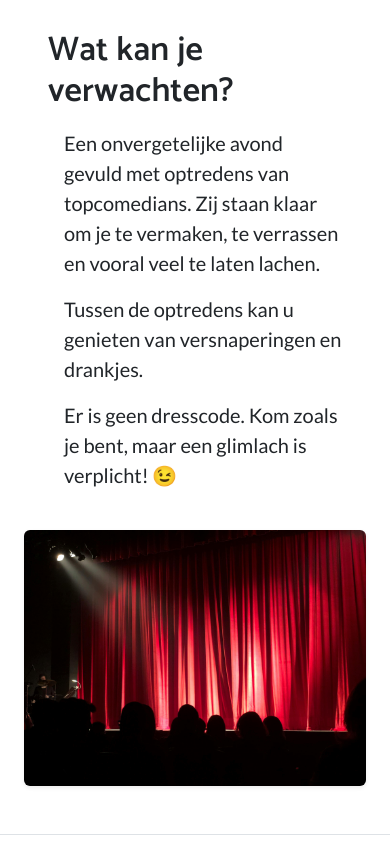
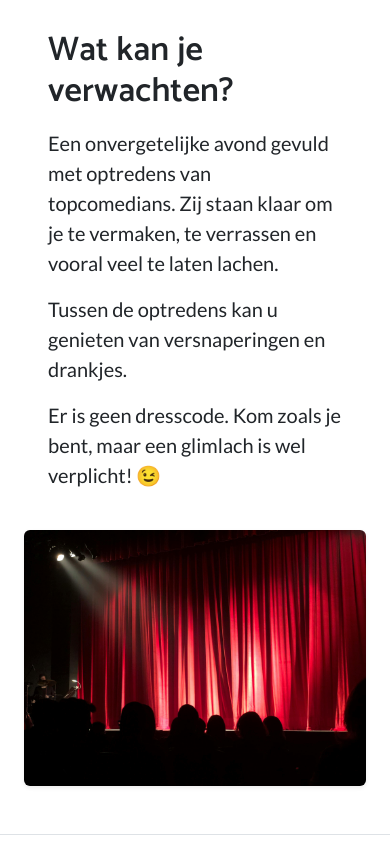
Before and after one commit to ahm282/comedynight, a website: page dist/index.html in a window 390 px wide. Shown: the part 1540-2384 px from the top of the page. Drawn offline with nearby package versions, Linux system fonts and the light colour scheme.

Commit message:
Fixed margin on small screens - added space after copyright - small text change

```diff
--- a/dist/index.html
+++ b/dist/index.html
@@ -78,12 +78,12 @@
                 <div class="col-lg-6 order-lg-2">
                     <div class="px-4">
                         <h2 class="display-4 fw-semibold my-3">Wat kan je verwachten?</h2>
-                        <div class="fs-5 ps-3">
+                        <div class="fs-5 ps-lg-3">
                             <p>Een onvergetelijke avond gevuld met optredens van topcomedians. Zij staan klaar om je te
                                 vermaken, te verrassen en
                                 vooral veel te laten lachen.</p>
                             <p>Tussen de optredens kan u genieten van versnaperingen en drankjes.</p>
-                            <p>Er is geen dresscode. Kom zoals je bent, maar een glimlach is verplicht! 😉</p>
+                            <p>Er is geen dresscode. Kom zoals je bent, maar een glimlach is wel verplicht! 😉</p>
                         </div>
                     </div>
                 </div>
@@ -145,7 +145,7 @@
                         <figure class="figure">
                             <img src="assets/img/lineup/thomas-smith.jpg" class="figure-img img-fluid rounded"
                                 alt="Portrait of Thomas Smith">
-                            <figcaption class="figure-caption">&copy;KREW Collective</figcaption>
+                            <figcaption class="figure-caption">&copy; KREW Collective</figcaption>
                         </figure>
                         <h3 class="text-center">Thomas Smith</h3>
                     </div>
@@ -153,7 +153,7 @@
                         <figure class="figure">
                             <img src="assets/img/lineup/mc-tom-cools.jpg" class="figure-img img-fluid rounded"
                                 alt="A generic square placeholder image with rounded corners in a figure.">
-                            <figcaption class="figure-caption">&copy;Albert Loos</figcaption>
+                            <figcaption class="figure-caption">&copy; Albert Loos</figcaption>
                         </figure>
                         <h3 class="text-center">MC Tom Cools</h3>
                     </div>
@@ -161,7 +161,7 @@
                         <figure class="figure">
                             <img src="assets/img/lineup/sergej.jpg" class="figure-img img-fluid rounded"
                                 alt="A generic square placeholder image with rounded corners in a figure.">
-                            <figcaption class="figure-caption">&copy;Britt Ryckebosch</figcaption>
+                            <figcaption class="figure-caption">&copy; Britt Ryckebosch</figcaption>
                         </figure>
                         <h3 class="text-center">Sergej Lopouchanski</h3>
                     </div>
```
